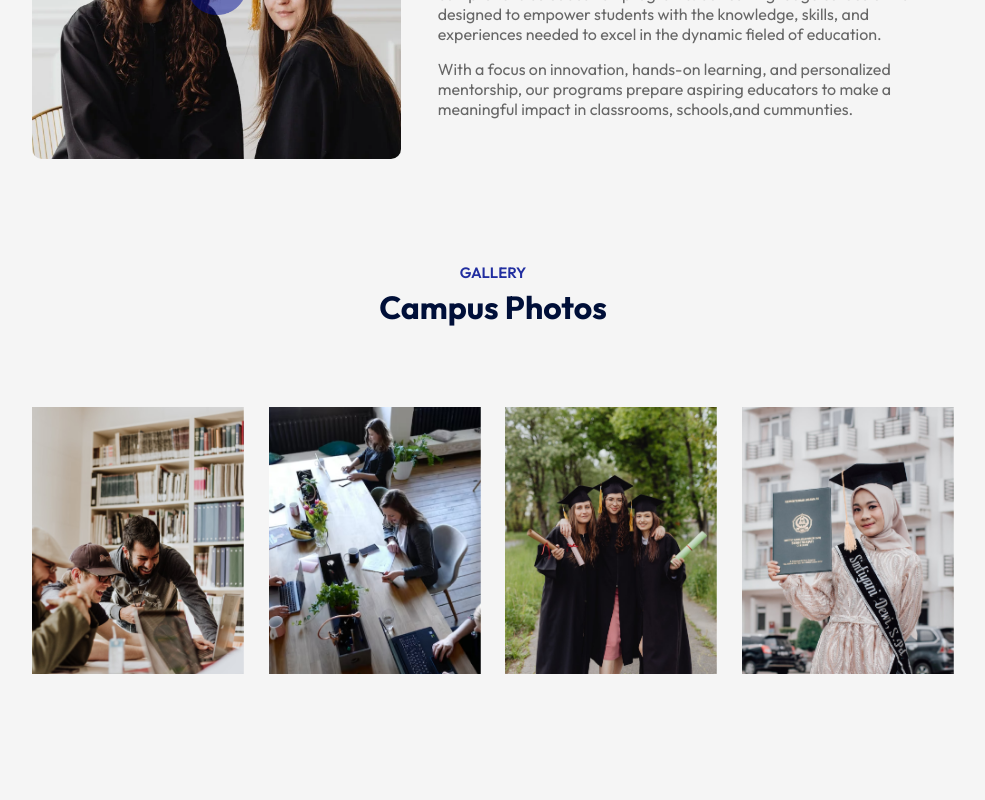
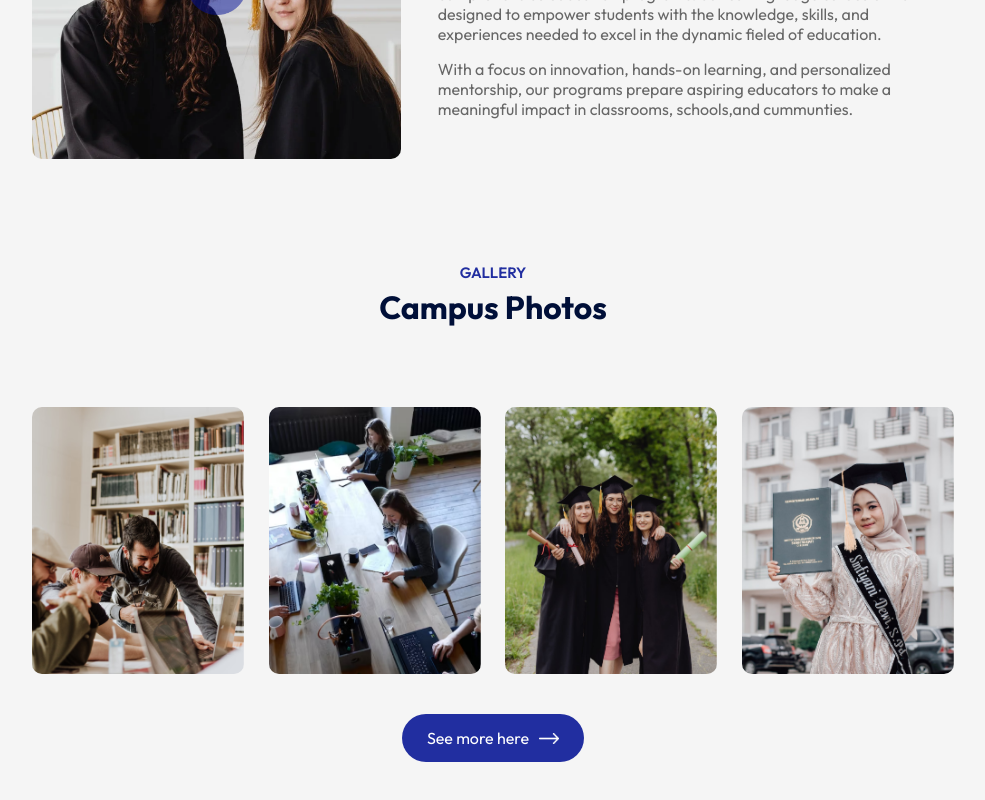
Before and after one commit to HassanEhsani/edusityy, a React (Vite) app: page / in a window 1280 px wide. Shown: the part 1595-2395 px from the top of the page, without its empty margins (147-1132 px from the left). Before the commit the page ends 2349 px from the top, so only its background shows below. Built offline with nearby package versions, Linux system fonts and the light colour scheme.

Commit message:
i wrote the code css about the btn section campus

```diff
--- a/src/Components/Campus/Campus.css
+++ b/src/Components/Campus/Campus.css
@@ -11,4 +11,5 @@
 }
 .gallery img{
     width: 23%;
+    border-radius: 10px;
 }
--- a/src/Components/Campus/Campus.jsx
+++ b/src/Components/Campus/Campus.jsx
@@ -5,6 +5,7 @@
 import gallery_2 from '../../assets/gallery-2.png'
 import gallery_3 from '../../assets/gallery-3.png'
 import gallery_4 from '../../assets/gallery-4.png'
+import white_arrow from '../../assets/white-arrow.png'
 
 const Campus = () => {
   return (
@@ -15,6 +16,7 @@
         <img src={gallery_3} alt="" />
         <img src={gallery_4} alt="" />
       </div>
+      <button className='btn dark-btn'>See more here <img src={white_arrow} alt="" /></button>
     </div>
   )
 }
--- a/src/index.css
+++ b/src/index.css
@@ -40,3 +40,7 @@
   width: 20px;
   margin-left: 10px;
 }
+.btn.dark-btn{
+  background: #212ea0;
+  color: #fff;
+}
```
